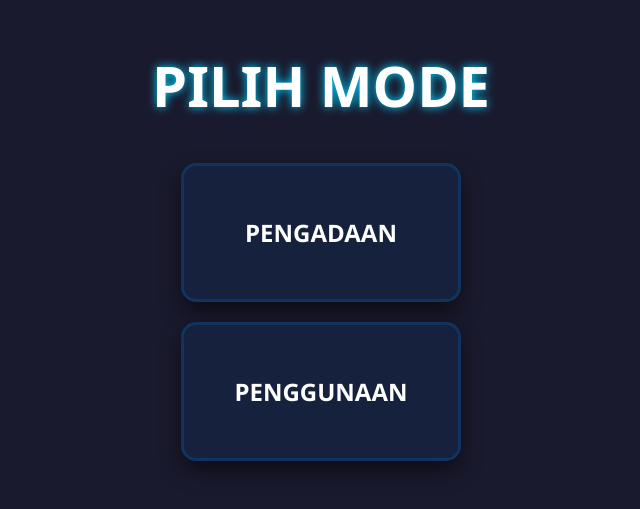
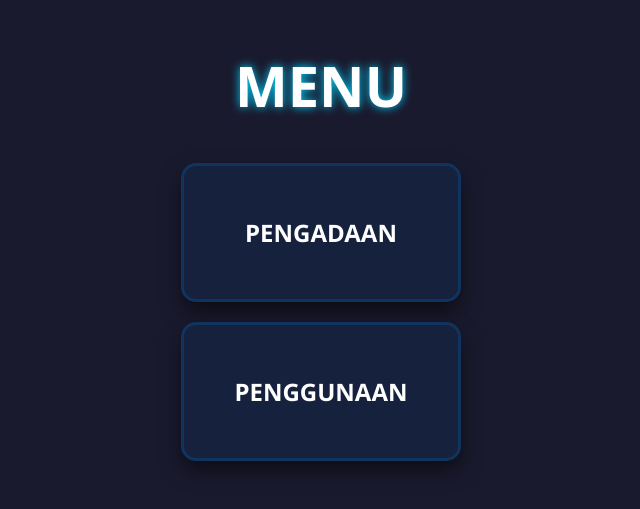
Before and after one commit to fishebite/Stok-Produksi, a plain HTML site: page index.html in a window 1280 px wide. Shown: the part 165-674 px from the top of the page, without its empty margins (319-959 px from the left). Drawn offline with Linux system fonts and the light colour scheme.

Commit message:
Update index.html

```diff
--- a/index.html
+++ b/index.html
@@ -4,7 +4,7 @@
     <meta charset="UTF-8">
     <!-- BARIS DI BAWAH INI WAJIB ADA agar tidak kecil di HP -->
     <meta name="viewport" content="width=device-width, initial-scale=1.0">
-    <title>Menu Utama - Responsive Game Style</title>
+    <title>Menu Utama - Pengadaan & Penggunaan Stok</title>
     <style>
         body, html {
             height: 100%;
@@ -75,7 +75,7 @@
 <body>
 
     <div class="menu-container">
-        <h1>PILIH MODE</h1>
+        <h1>MENU</h1>
 
         <div class="options">
             <a href="pengadaan.html" class="card">PENGADAAN</a>
```
